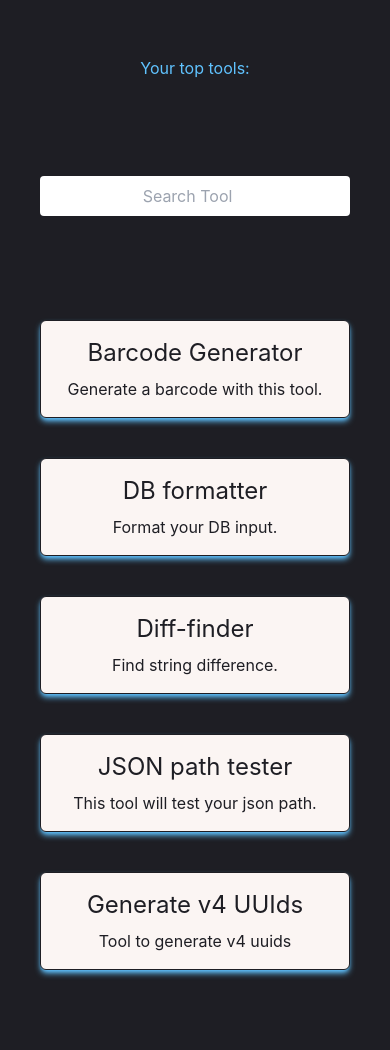
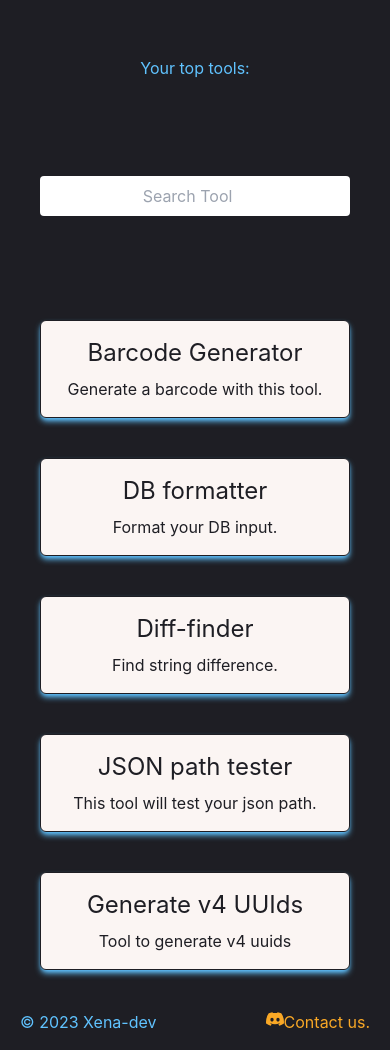
Before and after one commit to XenaDevs/tools, a Next.js app: page / in a window 390 px wide. Before the commit the page ends 994 px from the top, so only its background shows below. Built offline with nearby package versions, Linux system fonts and the light colour scheme.

Commit message:
Feature/footer contact (#60)
* add footer

* Fix bug- failed path appends. Need better error

* move footer global and update toolList

* oppsie

* lower font on mobile

* fix misaaaake

* fix footer

Co-authored-by: Jonatan Saveljeff <jonatan.saveljeff@teleclinic.com>

```diff
--- a/pages/_app.tsx
+++ b/pages/_app.tsx
@@ -4,6 +4,7 @@ import { useRouter } from "next/router";
 import { HomeButton } from "../components";
 import { addToolVisit } from "../utils/local-storage";
 import { useEffect } from "react";
+import Footer from "./_footer";
 
 const MyApp = ({ Component, pageProps }: AppProps) => {
   const router = useRouter();
@@ -19,6 +20,7 @@ const MyApp = ({ Component, pageProps }: AppProps) => {
     <>
       {!homePath && <HomeButton />}
       <Component {...pageProps} />
+      <Footer />
     </>
   );
 };
--- /dev/null
+++ b/pages/_footer.tsx
@@ -0,0 +1,18 @@
+import { BsDiscord } from "react-icons/bs";
+
+const Footer = () => {
+  return (
+    <div className="absolute bottom-auto md:bottom-0 pb-4 mt-4 md:mt-0 flex justify-between md:justify-center md:gap-10 px-5 md:px-20 lg:px-40 w-full">
+      <p className="text-Accent text-md">© 2023 Xena-dev</p>
+      <div
+        className="flex cursor-pointer ml-4"
+        onClick={() => window.open("/discord", "_blank")}
+      >
+        <BsDiscord fill="#f9a826" className="text-lg md:text-xl" />
+        <h2 className="text-md text-CTA md:text-xl">Contact us.</h2>
+      </div>
+    </div>
+  );
+};
+
+export default Footer;
--- a/utils/local-storage.ts
+++ b/utils/local-storage.ts
@@ -19,6 +19,8 @@ export const getVisitedTools = (): Record<
 export const addToolVisit = (path: string): void => {
   const visitedTools = getVisitedTools();
 
+  if (!path.includes("/tools/")) return;
+
   if (visitedTools[path] == null) {
     visitedTools[path] = { visits: 0, tool: toolMap[path] };
   }
```
